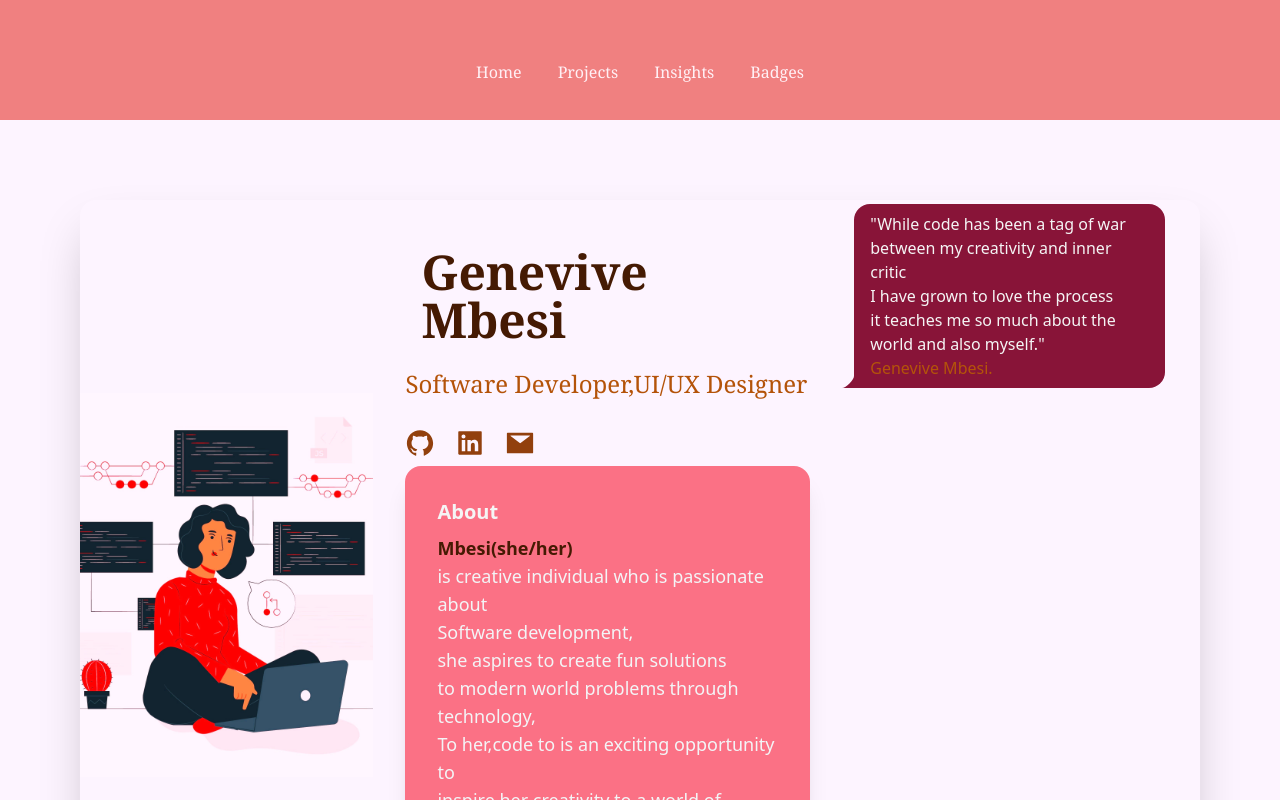
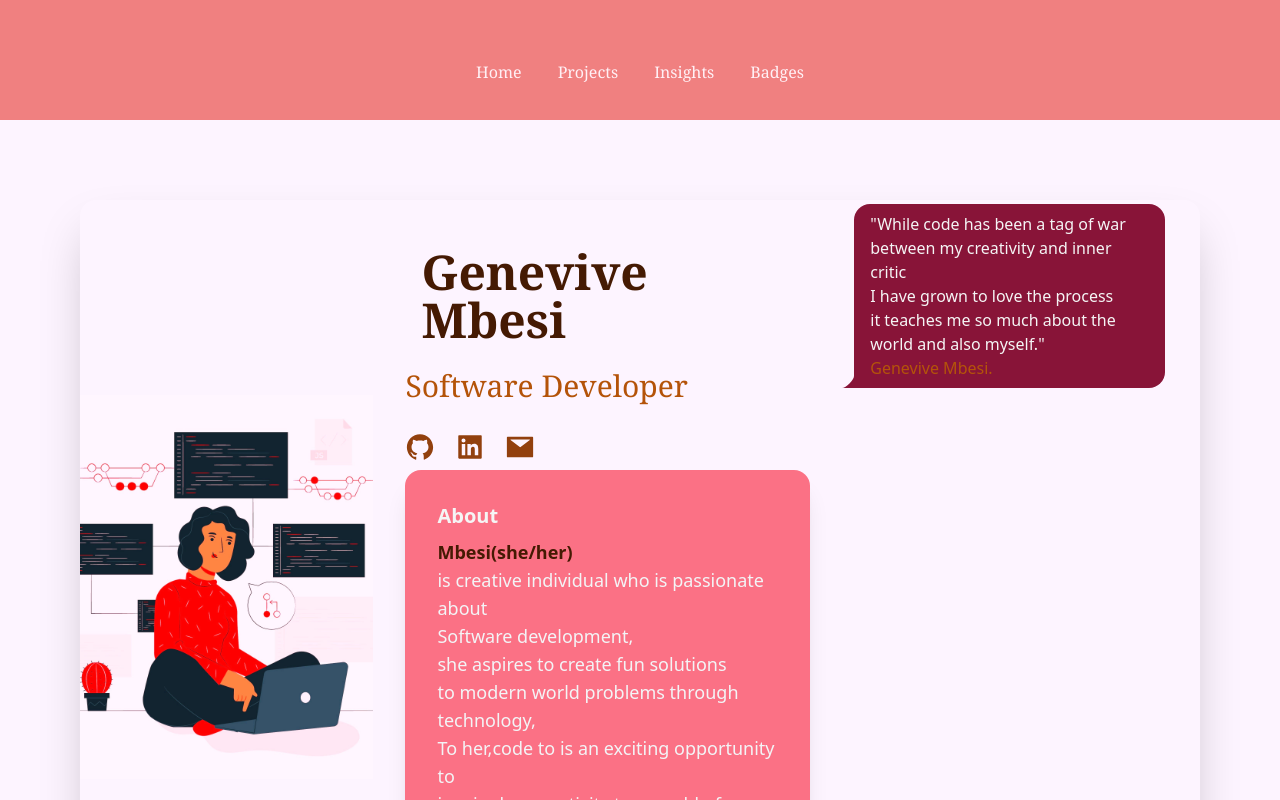
Before and after one commit to Genevive-Mbesi/Portfolio, a React (Create React App) app in the folder portfolio/: page / in a window 1280 px wide. Shown: the top 800 px of the page. Built offline with nearby package versions, Linux system fonts and the light colour scheme.

Commit message:
undrline

```diff
--- a/portfolio/src/components/home.jsx
+++ b/portfolio/src/components/home.jsx
@@ -17,8 +17,8 @@ export default function Home() {
             <h2 className="card-title text-amber-950 font-serif p-4  text-5xl font-bold">
               Genevive Mbesi
             </h2>
-            <p className="text-2xl font-serif  text-amber-700">
-              Software Developer,UI/UX Designer
+            <p className="text-3xl font-serif  text-amber-700">
+              Software Developer
             </p>
             <Contacts />
             <div className="card-container">
```
